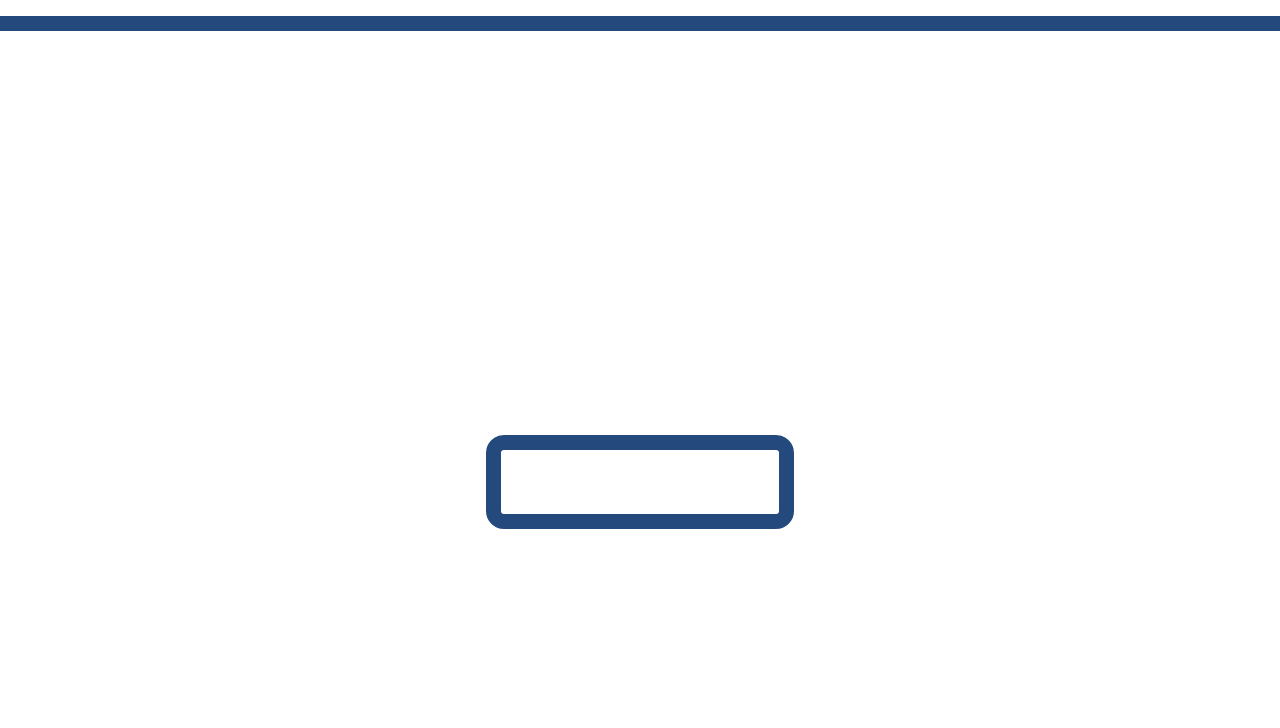
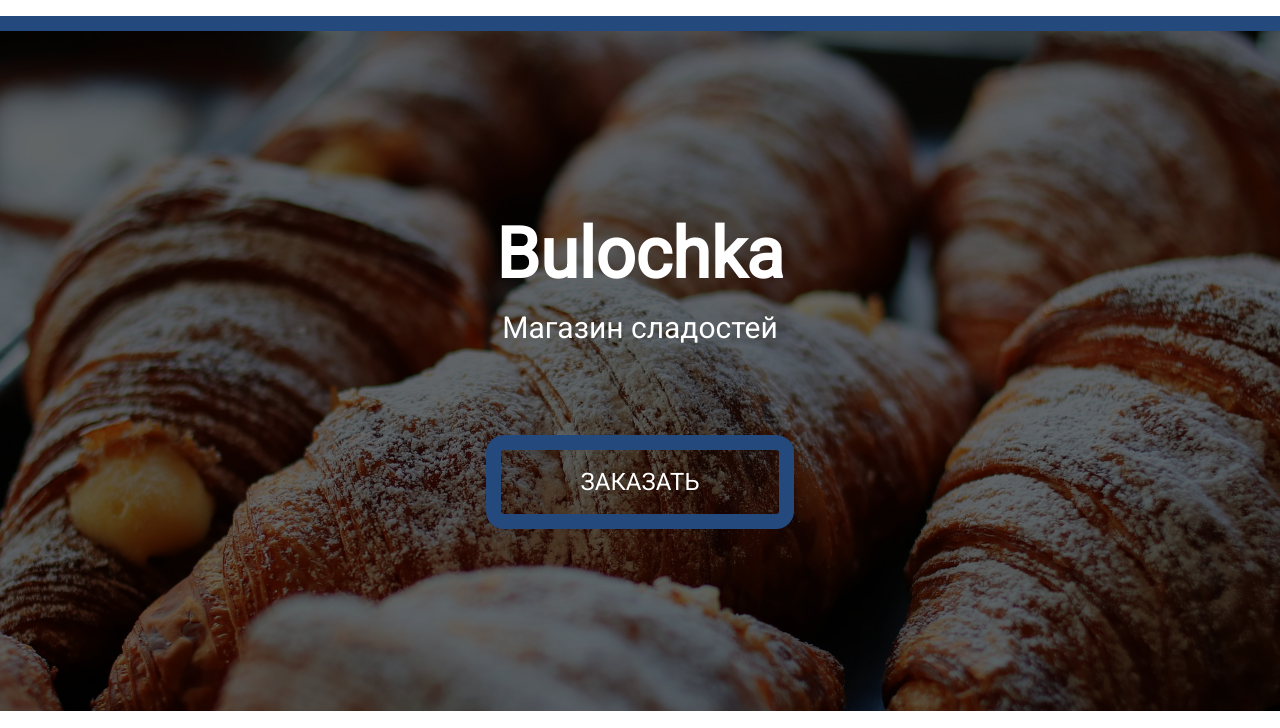
Before and after one commit to PaulChernin/Bulochka, a plain HTML site: page index.html in a window 1280 px wide. Shown: the part 72-800 px from the top of the page. Drawn offline with Linux system fonts and the light colour scheme; the site is published under a folder, as on GitHub Pages, so addresses that start at the root find nothing.

Commit message:
image path fixed

```diff
--- a/style.css
+++ b/style.css
@@ -137,7 +137,7 @@ header a:hover, header a.active {
   height: 100%;
   width: 100%;
   z-index: -1;
-  background-image: url('/assets/croissants.jpg');
+  background-image: url('./assets/croissants.jpg');
   background-size: cover;
   filter: brightness(40%);
 }
```
